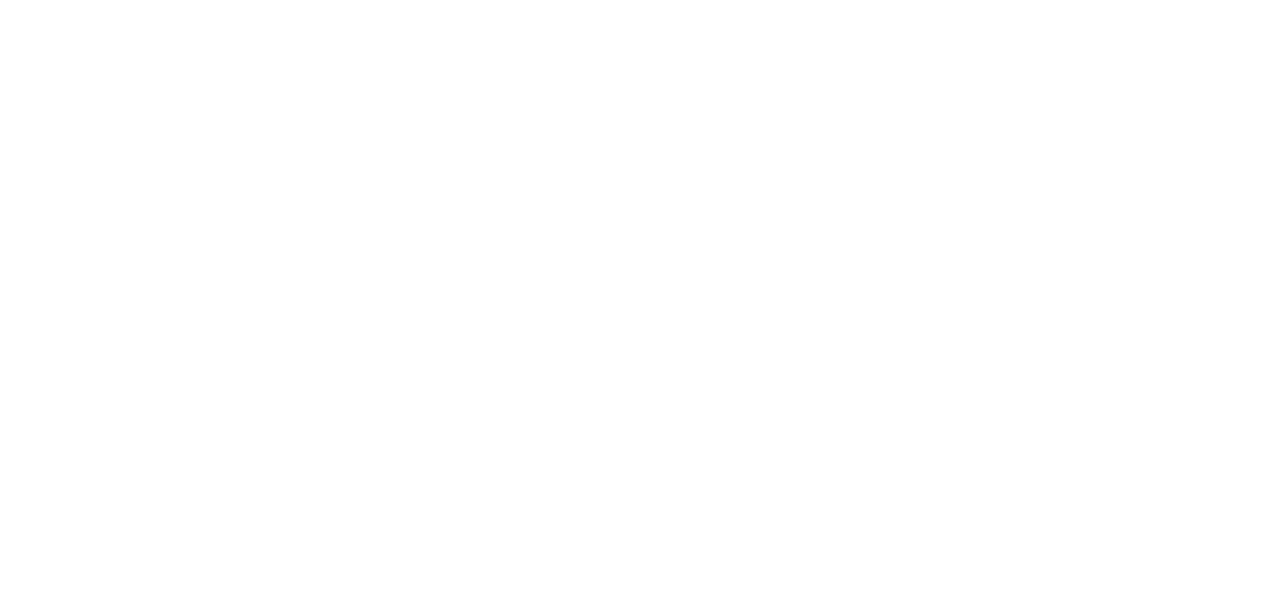
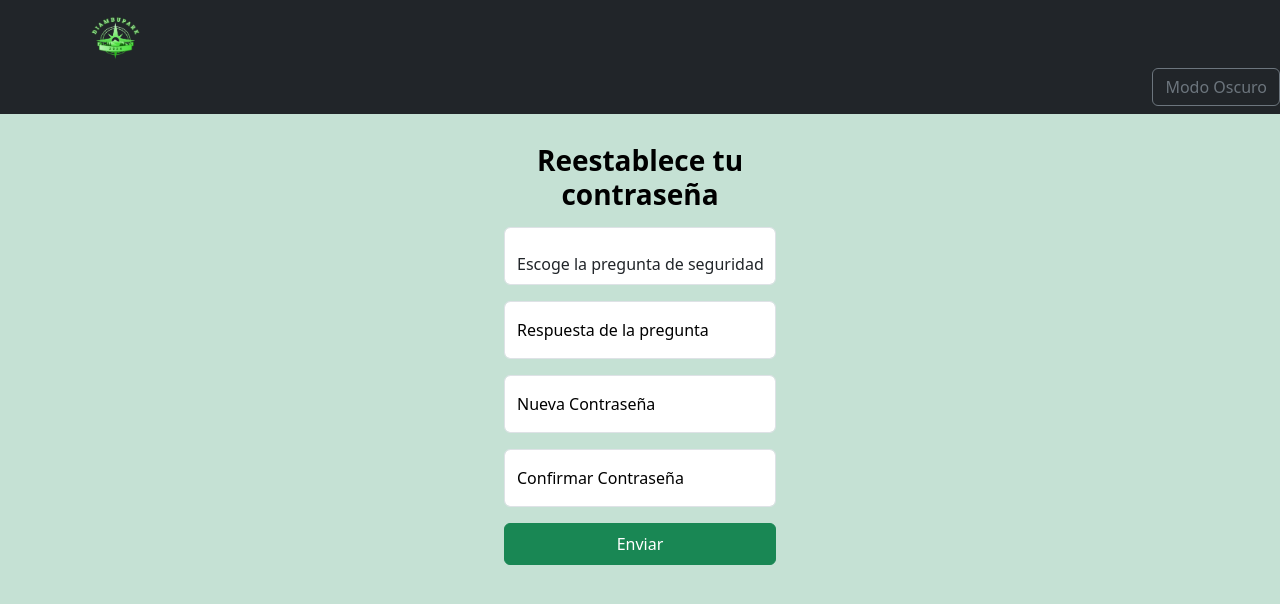
Before and after one commit to NicolasRojas1927/diambufront, a React (Vite) app: page /forgetpassword in a window 1280 px wide. Before the commit this address had no page. Shown: the top 604 px of the page. Built offline with nearby package versions, Linux system fonts and the light colour scheme.

Commit message:
Olvidaste contraseña

```diff
--- a/src/App.jsx
+++ b/src/App.jsx
@@ -4,6 +4,7 @@
 import Login from './Login';        // Importa el componente de Login
 import Register from './Register';
 import Contact from './Contact';
+import ForgetPassword from './ForgetPassword';
 
 function App() {
   return (
@@ -16,6 +17,7 @@
         {/* Otras rutas, como Registro o Contáctenos */}
         <Route path="/registro" element={<Register />} />
         <Route path="/contactenos" element={<Contact />} />
+        <Route path="/forgetpassword" element={<ForgetPassword />} />
       </Routes>
     </Router>
 
--- /dev/null
+++ b/src/ForgetPassword.jsx
@@ -0,0 +1,109 @@
+"use client";
+import React, { useState, useEffect } from 'react';
+import 'bootstrap/dist/css/bootstrap.min.css';
+import './custom.css'; // Importa el archivo de estilos personalizado
+import 'bootstrap/dist/js/bootstrap.bundle.min.js';
+import './sign-in.css';
+
+const ForgetPassword = () => {
+
+    const [theme, setTheme] = useState('light');
+
+    useEffect(() => {
+        document.documentElement.setAttribute('data-theme', theme);
+      }, [theme]);
+
+    // Alterna entre los temas claro y oscuro
+  const toggleTheme = () => {
+    setTheme(theme === 'light' ? 'dark' : 'light');
+  };
+
+  return (
+    <div
+      className="justify-content-center vh-100 bg-success bg-opacity-25"
+      style={{
+        backgroundSize: 'cover',
+        backgroundPosition: 'center',
+      }}
+    >
+      {/* Navbar fija arriba */}
+      <nav className="navbar navbar-light bg-dark fixed-top">
+        <div className="container">
+          <a className="navbar-brand" href="/">
+            <img src="../src/img/logoSF.webp" alt="Logo" width="65" height="50" />
+          </a>
+        </div>
+        <div className="ms-auto">
+          <button className="btn btn-outline-secondary ms-3" onClick={toggleTheme}>
+            {theme === 'light' ? 'Modo Oscuro' : 'Modo Claro'}
+          </button>
+        </div>
+      </nav>
+
+      <main className="form-signin d-flex justify-content-center m-5 p-5">
+                <form className="w-25">
+
+                <h1 className="h3 mb-3 fw-normal mt-5 text-center fw-bold">Reestablece tu contraseña</h1>
+                    <div className="form-floating mb-3">
+                        <select
+                            className="form-control"
+                            id="floatingInput"
+                            placeholder=""
+                            onChange={(e) => setName(e.target.value)}
+                        >
+                            <option value="">Escoge la pregunta de seguridad</option>
+                            <option value="mother's-maiden-name">¿Cuál es el apellido de soltera de tu madre?</option>
+                            <option value="first-pet-name">¿Cuál fue el nombre de tu primera mascota?</option>
+                            <option value="first-school-name">¿Cuál fue el nombre de tu primera escuela?</option>
+                        </select>
+                    </div>
+
+                    <div className="form-floating mb-3">
+                        <input
+                            type="text"
+                            className="form-control"
+                            id="floatingInput1"
+                            placeholder="Respuesta de la Pregunta de Seguridad"
+                            onChange={(e) => setLastName(e.target.value)}
+                        />
+                        <label htmlFor="floatingInput">Respuesta de la pregunta</label>
+                    </div>
+
+                    <div className="form-floating mb-3">
+                        <input
+                            type="password"
+                            className="form-control"
+                            id="floatingInput2"
+                            placeholder="Nueva Contraseña"
+                            onChange={(e) => setEmail(e.target.value)}
+                        />
+                        <label htmlFor="floatingInput3">Nueva Contraseña</label>
+                    </div>
+                    <div className="form-floating mb-3">
+                        <input
+                            type="password"
+                            className="form-control"
+                            id="floatingPassword"
+                            placeholder="Password"
+                            onChange={(e) => setPassword(e.target.value)}
+                        />
+                        <label htmlFor="floatingPassword">Confirmar Contraseña</label>
+                    </div>
+
+                    <button className="btn btn-success w-100 py-2" type="submit">
+                        Enviar
+                    </button>
+                    <br></br>
+                    <br></br>
+                    {/* <button className="btn btn-primary w-100 py-2" type="submit">
+                    Registrate
+                </button> */}
+                </form>
+            </main>
+
+    </div>
+  );
+
+};
+
+export default ForgetPassword;
--- a/src/Login.jsx
+++ b/src/Login.jsx
@@ -138,7 +138,7 @@
             </button>
 
             {/* Botón Olvidé mi contraseña */}
-            <Link to="/recuperar-contrasena" className="btn btn-link mt-3 w-100">
+            <Link to="/forgetpassword" className="btn btn-link mt-3 w-100">
               Olvidé mi contraseña
             </Link>
           </form>
```
Also changed, not shown: src/Record.jsx (deleted), 1 other file (tests, documents, lock files or other folders).
